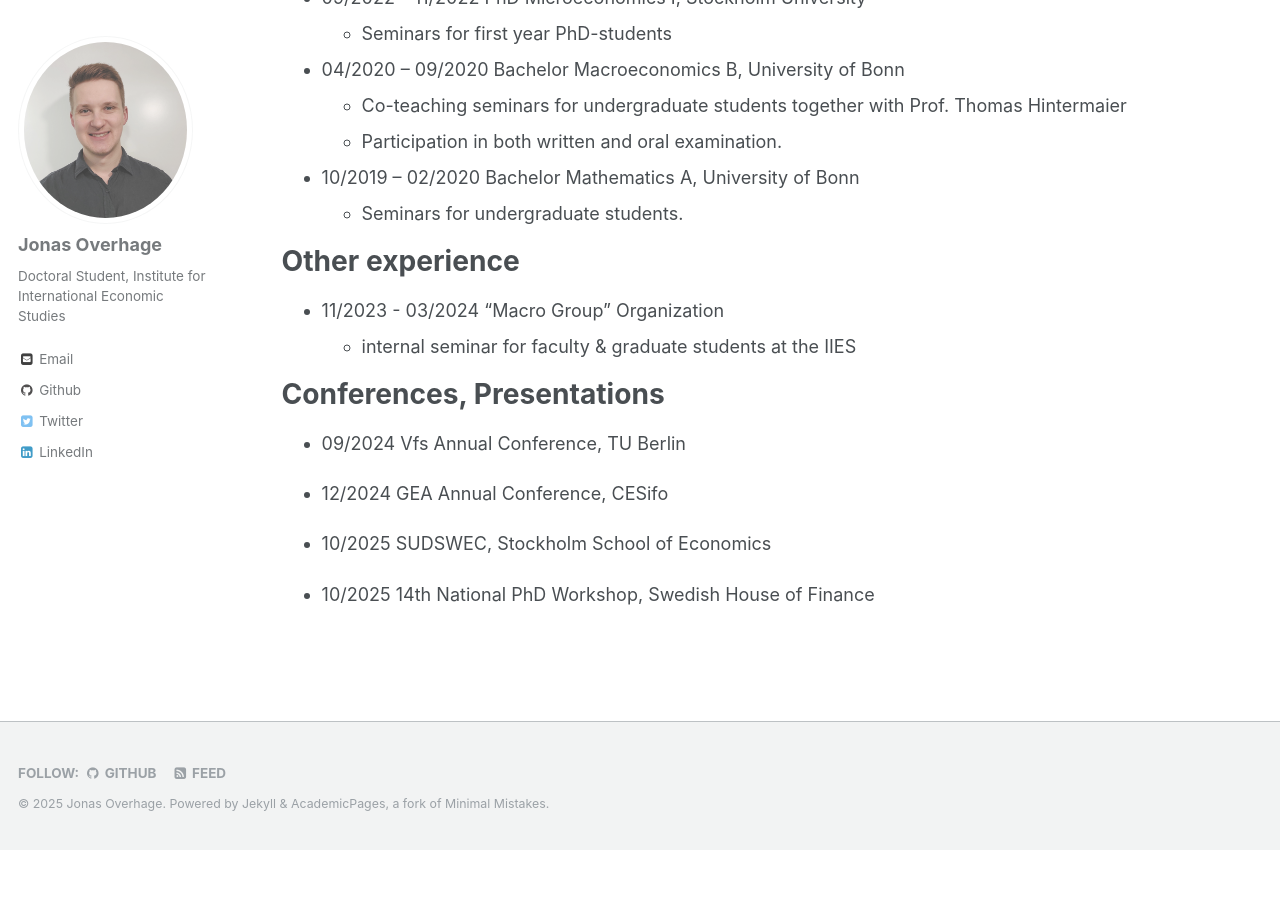
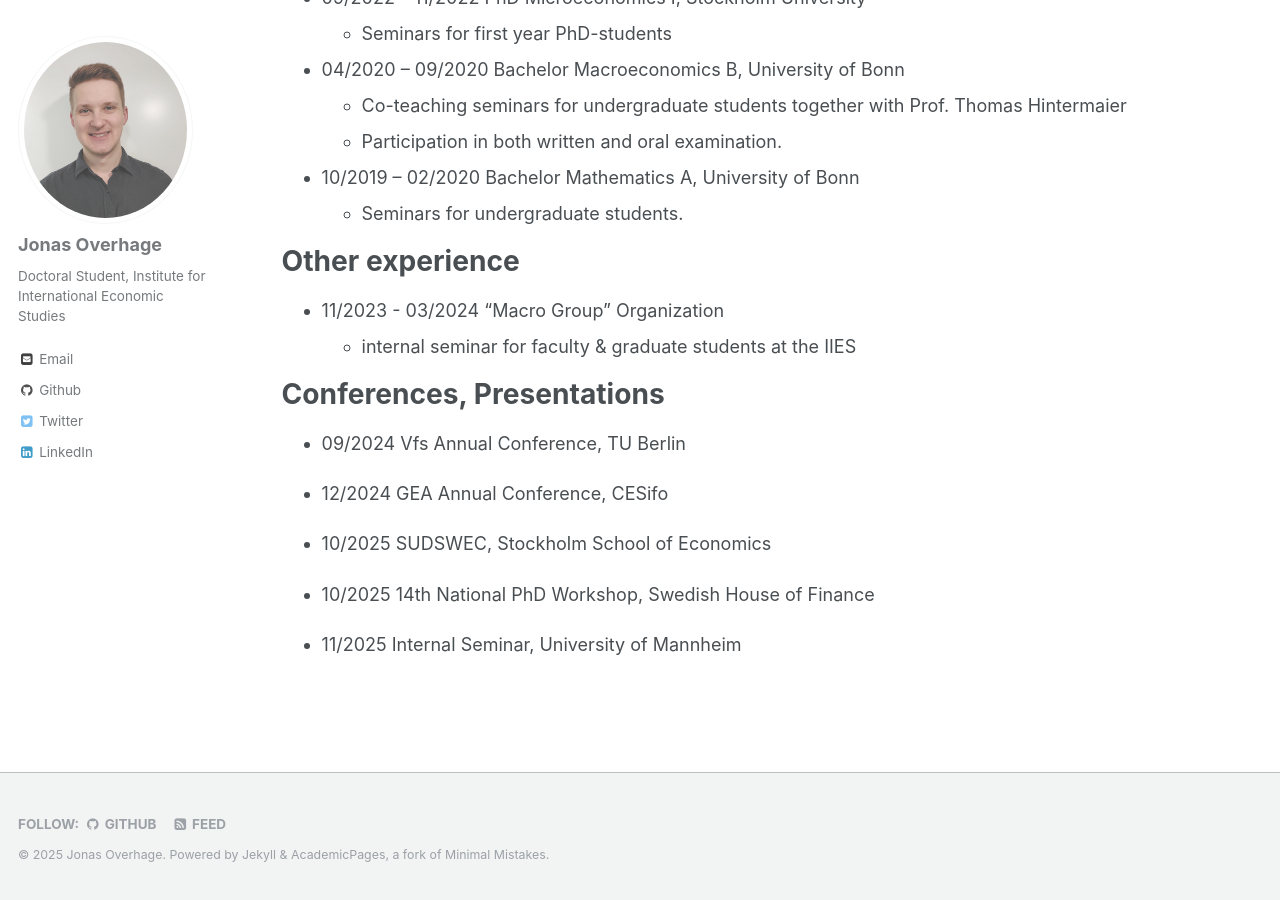
Before and after one commit to JOverhage/JOverhage.github.io, a Jekyll site: the page built from _pages/cv.md, in a window 1280 px wide and 900 px high, scrolled down 1261 px. Built offline with Jekyll 4.4.1, drawn with Linux system fonts in a browser that asks for light colours; before the commit the page ends 2111 px from its top, so only the background shows below that.

Commit message:
mannheim added

```diff
--- a/_pages/cv.md
+++ b/_pages/cv.md
@@ -122,6 +122,8 @@ Conferences, Presentations
 
 * 10/2025 14th National PhD Workshop, Swedish House of Finance
 
+* 11/2025 Internal Seminar, University of Mannheim
+
 
 
 <!--*
```
